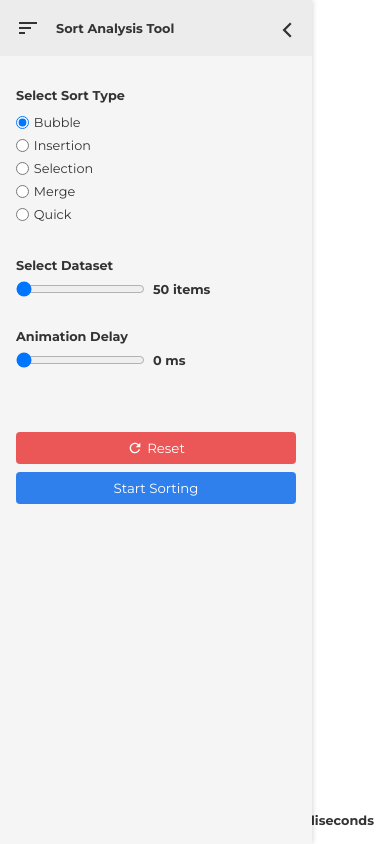
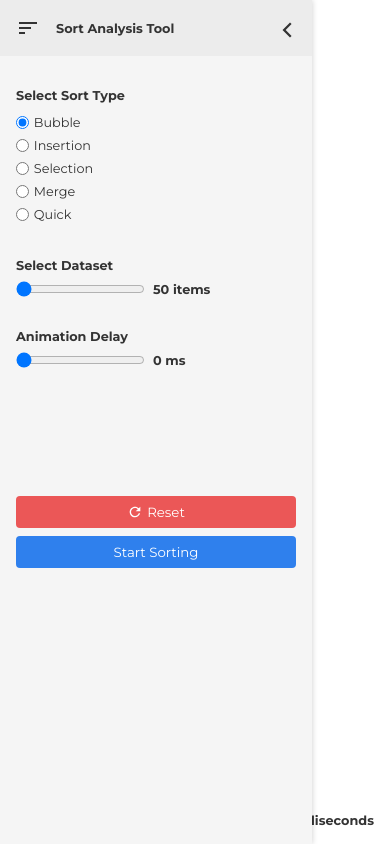
Before and after one commit to Anoopjadhav/sorting-visual, a React (Create React App) app: page / in a window 390 px wide. Built offline with nearby package versions, Linux system fonts and the light colour scheme.

Commit message:
modile button pos

```diff
--- a/src/Sorting/Sorting.module.css
+++ b/src/Sorting/Sorting.module.css
@@ -190,7 +190,7 @@ button:disabled{
         display: block;
     }
     .buttonsWrapper{
-        padding-top:4rem;
+        padding-top:8rem;
         position: relative;
         top:0;
         left:0;
```
